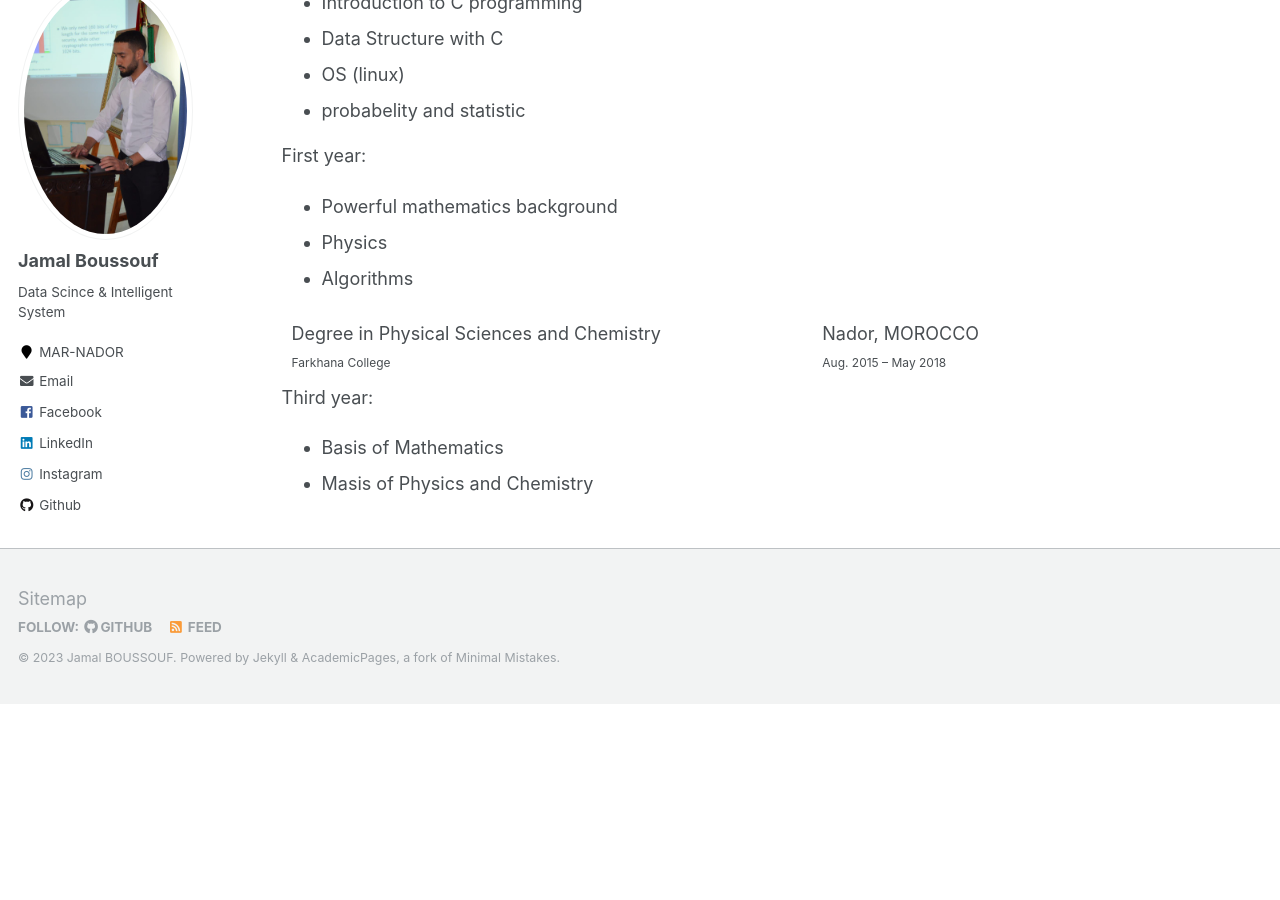
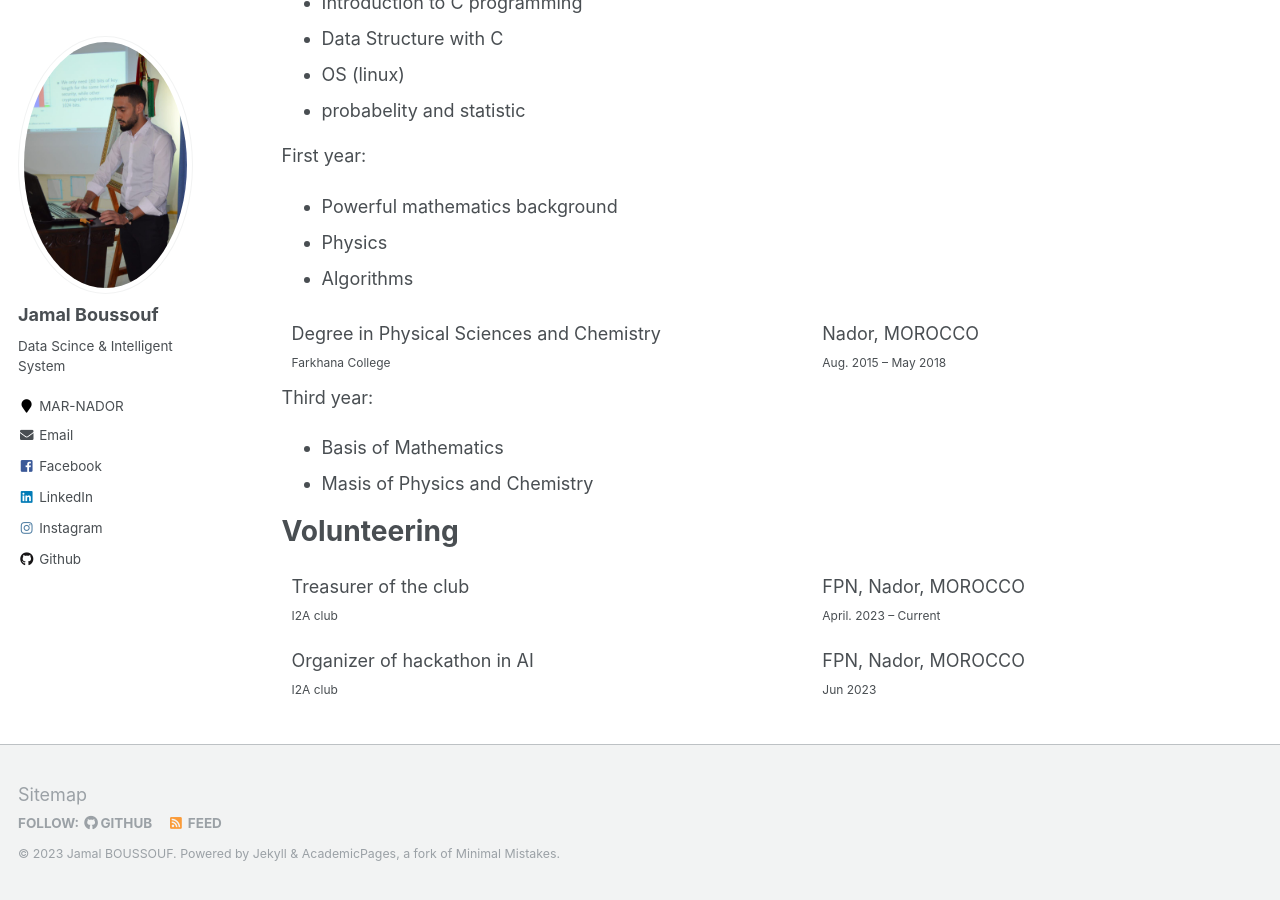
Before and after one commit to jboussouf/jboussouf.github.io, a Jekyll site: the page built from _pages/about.md, in a window 1280 px wide and 900 px high, scrolled down 1283 px. Built offline with Jekyll 4.4.1, drawn with Linux system fonts in a browser that asks for light colours; before the commit the page ends 1987 px from its top, so only the background shows below that.

Commit message:
Volunteering

```diff
--- a/_pages/about.md
+++ b/_pages/about.md
@@ -84,3 +84,21 @@
   <li>Basis of Mathematics</li>
   <li>Masis of Physics and Chemistry</li>
 </ul>
+
+Volunteering
+======
+<div style="display: flex;">
+  <div style="width: 70%; height: auto; margin: 10px;">Treasurer of the club<br><span style="font-size: 12px;">I2A club</span></div>
+  <div style="width: 30%; height: auto; margin: 10px;">
+  FPN, Nador, MOROCCO<br>
+  <span style="font-size: 12px;">April. 2023 – Current</span>
+</div>
+</div>
+
+<div style="display: flex;">
+  <div style="width: 70%; height: auto; margin: 10px;">Organizer of hackathon in AI<br><span style="font-size: 12px;">I2A club</span></div>
+  <div style="width: 30%; height: auto; margin: 10px;">
+  FPN, Nador, MOROCCO<br>
+  <span style="font-size: 12px;">Jun 2023</span>
+</div>
+</div>
```
